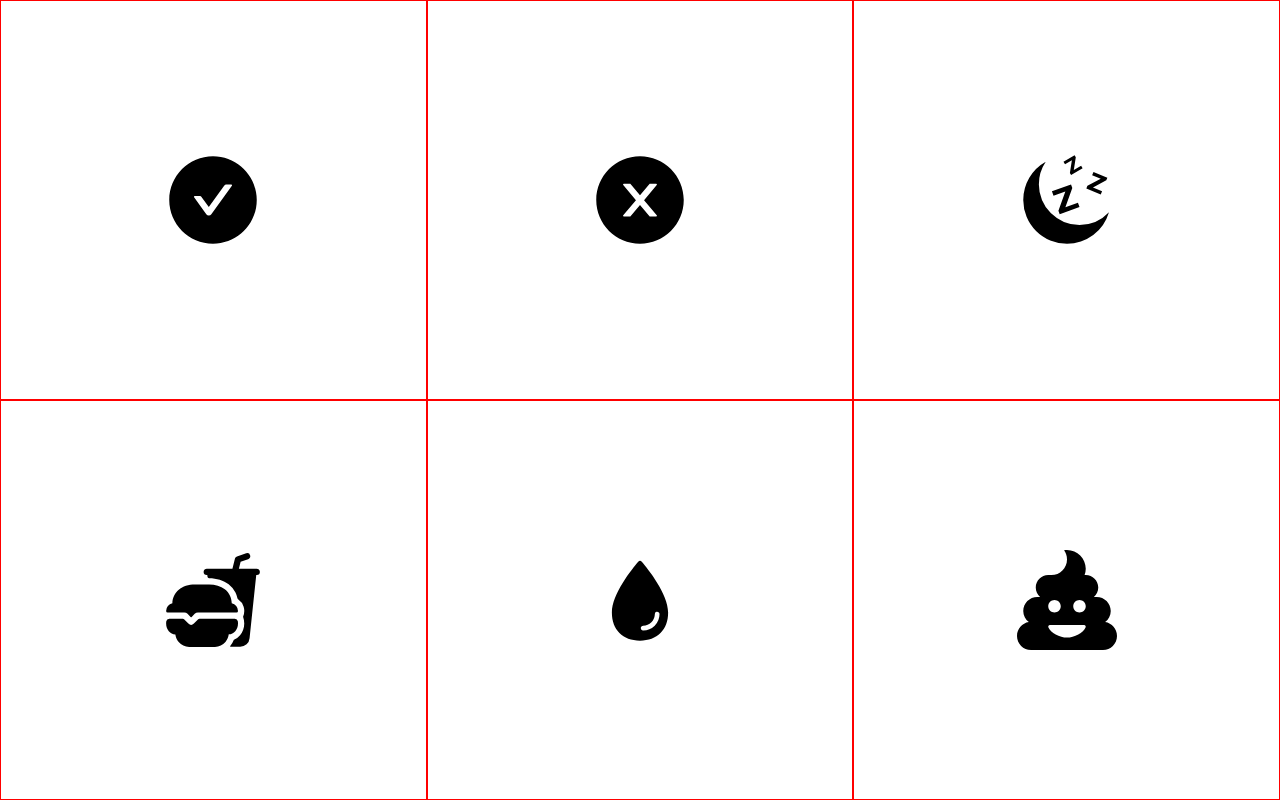
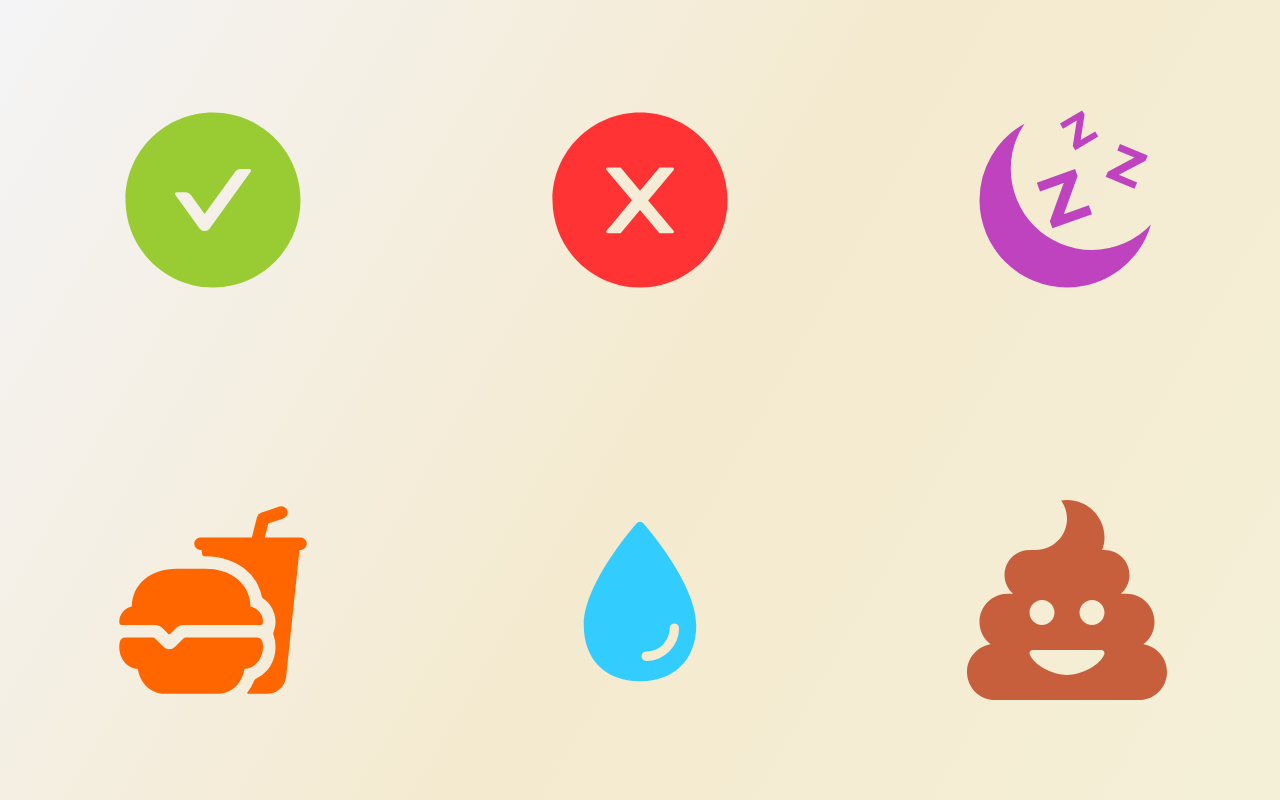
Before and after one commit to ulisescerv91/communication, a React (Create React App) app in the folder communication/: page / in a window 1280 px wide. Built offline with nearby package versions, Linux system fonts and the light colour scheme.

Commit message:
Icon CSS

```diff
--- a/communication/src/App.css
+++ b/communication/src/App.css
@@ -3,11 +3,46 @@
   grid-template-columns:  repeat(3, 1fr);;
   grid-template-rows: 50% 50%;
   height: 100vh;
+  background: rgb(244,244,246);
+  background: linear-gradient(120deg, rgba(244,244,246,1) 0%, rgba(244,234,207,1) 53%, rgba(244,240,216,1) 100%);
 }
 .element{
   display: flex;
   align-items: center;
   justify-content: center;
-  border:1px solid red;
+  /* border:1px solid red; */
+}
+
+.icon{
+  text-shadow: hoff voff blur #000; text-shadow: 2px 2px #ff0000;
   font-size: 100px;
+  transition: all 0.3s;
 }
+.icon:hover{
+  transform: scale(1.3);
+}
+
+@media only screen and (min-width: 600px) {
+  .icon{
+    font-size: 200px;
+  }
+}
+
+.color-green{
+  color:#99CC33;
+}
+.color-red{
+  fill:#FF3334;
+}
+.color-blue{
+  fill:#32CCFE;
+}
+.color-purple{
+  fill:#BF43BF;
+}
+.color-orange{
+  fill:#FF6600;
+}
+.color-brown{
+  fill:#C75F3C;
+}
--- a/communication/src/App.js
+++ b/communication/src/App.js
@@ -22,14 +22,14 @@ function App() {
 
   return (
     <div className="App">
-      <div className='element' > <AiFillCheckCircle onClick={ () => hablar('Si') }/> </div>
-      <div className='element' > <AiFillCloseCircle onClick={ () => hablar('No') }/> </div>
+      <div className='element' > <AiFillCheckCircle className='icon color-green' onClick={ () => hablar('Si') }/> </div>
+      <div className='element' > <AiFillCloseCircle className='icon color-red' onClick={ () => hablar('No') }/> </div>
 
-      <div className='element' > <GiNightSleep onClick={ () => hablar('Tengo sueño') }/> </div>
-      <div className='element' > <IoFastFood onClick={ () => hablar('Quiero Comer') } /> </div>
+      <div className='element' > <GiNightSleep className='icon color-purple' onClick={ () => hablar('Tengo sueño') }/> </div>
+      <div className='element' > <IoFastFood className='icon color-orange' onClick={ () => hablar('Tengo Hambre') } /> </div>
 
-      <div className='element' > <IoWater onClick={ () => hablar('Quiero Aagua') }/> </div>
-      <div className='element' > <FaPoo onClick={ () => hablar('Cámbiame el calzón porfis') }/> </div>
+      <div className='element' > <IoWater className='icon color-blue' onClick={ () => hablar('Tengo Sed') }/> </div>
+      <div className='element' > <FaPoo className='icon color-brown' onClick={ () => hablar('Cámbiame el calzón, porfis') }/> </div>
 
 
     </div>
```
Also changed, not shown: 1 other file (tests, documents, lock files or other folders).
